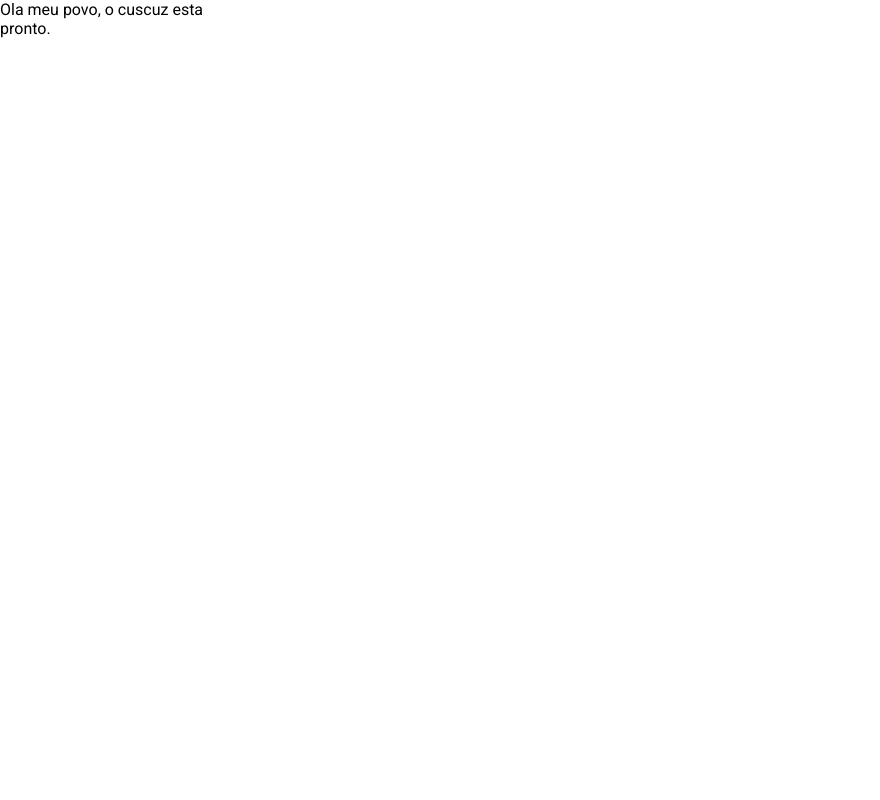
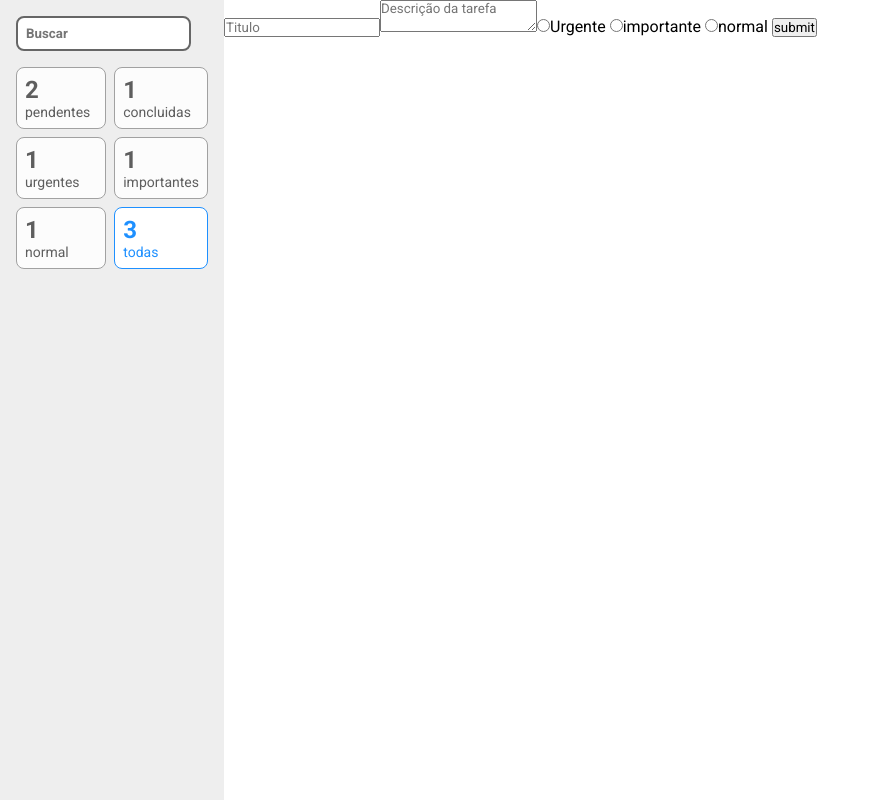
Before and after one commit to AlvaroDeCarvalho/listas-tarefas, a React (Create React App) app: page /novo in a window 1280 px wide. Shown: the whole page, without its empty margins (0-880 px from the left). Built offline with nearby package versions, Linux system fonts and the light colour scheme.

Commit message:
lista de tarefas concluida e inicialização da adição de novas tarefas

```diff
--- a/src/components/BotaoAdicionar/index.tsx
+++ b/src/components/BotaoAdicionar/index.tsx
@@ -1,4 +1,4 @@
 import { BotaoCircular } from './styles'
 
-const BotaoAdicionar = () => <BotaoCircular to="/nova">+</BotaoCircular>
+const BotaoAdicionar = () => <BotaoCircular to="/novo">+</BotaoCircular>
 export default BotaoAdicionar
--- /dev/null
+++ b/src/containers/Formulario/index.tsx
@@ -0,0 +1,19 @@
+import BarraLateral from '../BarraLateral'
+
+const Formulario = () => (
+  <>
+    <BarraLateral />
+    <form>
+      <input type="text" placeholder="Titulo" />
+      <textarea placeholder="Descrição da tarefa" />
+      <input name="prioridade" type="radio" id="urgente" />
+      <label htmlFor="urgente">Urgente </label>
+      <input name="prioridade" type="radio" id="importante" />
+      <label htmlFor="importante">importante </label>
+      <input name="prioridade" type="radio" id="normal" />
+      <label htmlFor="normal">normal </label>
+      <button>submit</button>
+    </form>
+  </>
+)
+export default Formulario
--- a/src/containers/ListaDeTarefas/index.tsx
+++ b/src/containers/ListaDeTarefas/index.tsx
@@ -3,7 +3,7 @@ import { useSelector } from 'react-redux'
 import { RootReducer } from '../../store'
 
 import Tarefa from '../../components/Tarefas'
-import * as S from './style'
+import * as S from '../../styles/index'
 import TarefaLocal from '../../models/Tarefa'
 
 const ListaDeTarefas = () => {
@@ -52,8 +52,8 @@ const ListaDeTarefas = () => {
   const tarefas = filtraTarefas()
   const mensagem = exbieTarefasFiltradas(tarefas.length)
   return (
-    <S.Container>
-      <S.Resultado>{mensagem}</S.Resultado>
+    <S.MainContainer>
+      <S.Titulo>{mensagem}</S.Titulo>
       <ul>
         {tarefas.map((t: TarefaLocal) => (
           <li key={t.titulo}>
@@ -67,7 +67,7 @@ const ListaDeTarefas = () => {
           </li>
         ))}
       </ul>
-    </S.Container>
+    </S.MainContainer>
   )
 }
 export default ListaDeTarefas
--- a/src/containers/ListaDeTarefas/style.ts
+++ b/src/containers/ListaDeTarefas/style.ts
@@ -1,14 +1 @@
 import styled from 'styled-components'
-
-export const Container = styled.main`
-  padding: 36px 40px;
-  height: 100vh;
-  overflow-y: scroll;
-`
-export const Resultado = styled.p`
-  display: block;
-  margin-top: 32px;
-  margin-bottom: 32px;
-  font-size: 16px;
-  font-weight: bold;
-`
--- a/src/pages/Cadastro/index.tsx
+++ b/src/pages/Cadastro/index.tsx
@@ -1,3 +1,4 @@
-const Cadastro = () => <div>Ola meu povo, o cuscuz esta pronto.</div>
+import Formulario from '../../containers/Formulario'
 
+const Cadastro = () => <Formulario />
 export default Cadastro
--- a/src/styles/index.ts
+++ b/src/styles/index.ts
@@ -14,4 +14,17 @@ export const Container = styled.div`
   grid-template-columns: 224px auto;
 `
 
+export const MainContainer = styled.main`
+  padding: 36px 40px;
+  height: 100vh;
+  overflow-y: scroll;
+`
+export const Titulo = styled.h2`
+  display: block;
+  margin-top: 32px;
+  margin-bottom: 32px;
+  font-size: 16px;
+  font-weight: bold;
+`
+
 export default EstiloGlobal
```
Also changed, not shown: src/containers/Formulario/styles.ts (added, +14 -0 lines).
